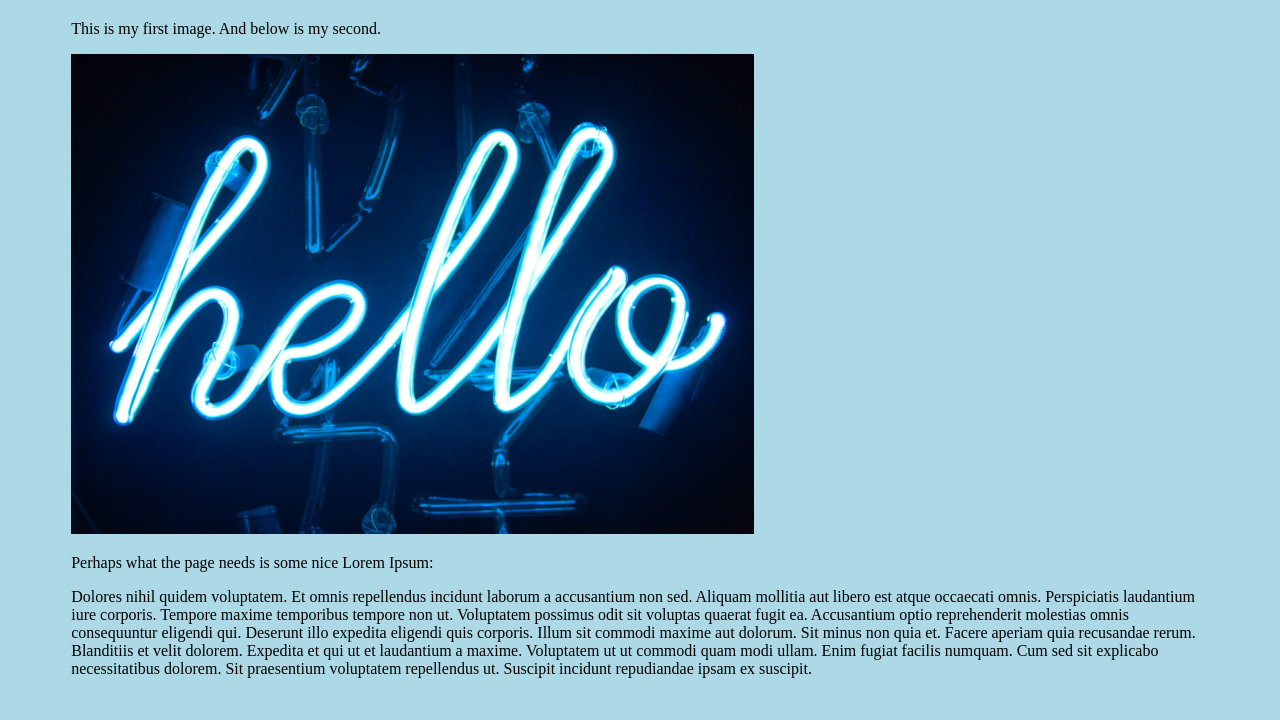
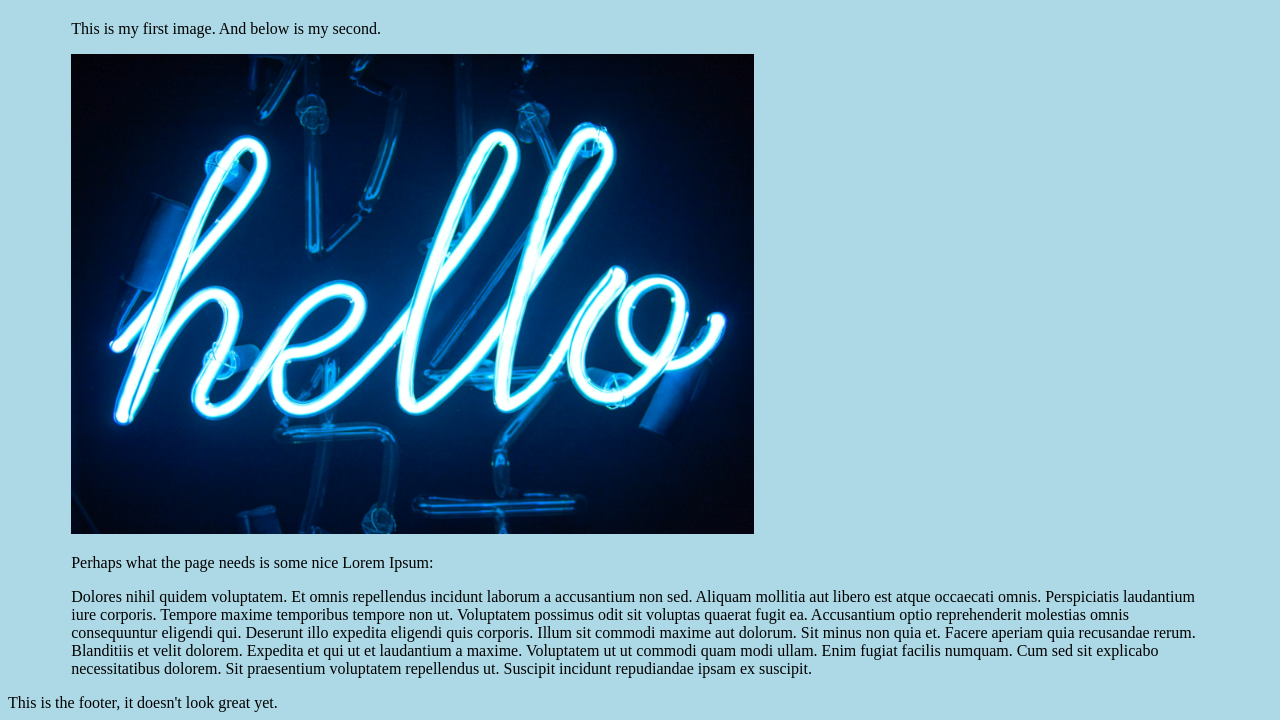
Before and after one commit to taylorryanbell/hello-world, a plain HTML site: page index.html in a window 1280 px wide. Shown: the part 582-1302 px from the top of the page. Before the commit the page ends 1276 px from the top, so only its background shows below. Drawn offline with Linux system fonts and the light colour scheme.

Commit message:
Added a footer section

```diff
--- a/index.html
+++ b/index.html
@@ -21,4 +21,8 @@
 </div>
 
 </body>
+
+<footer>
+This is the footer, it doesn't look great yet.
+</footer>
 </html>
```
